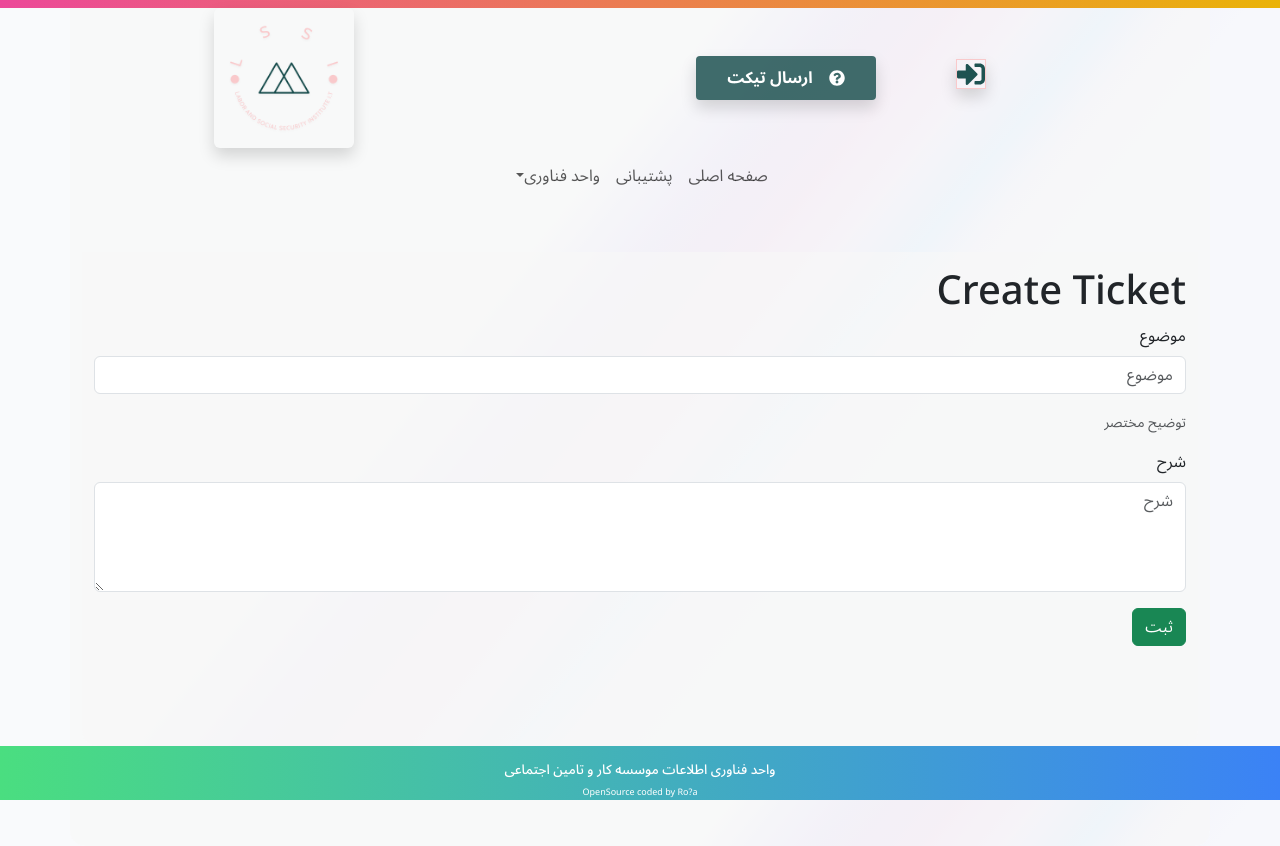
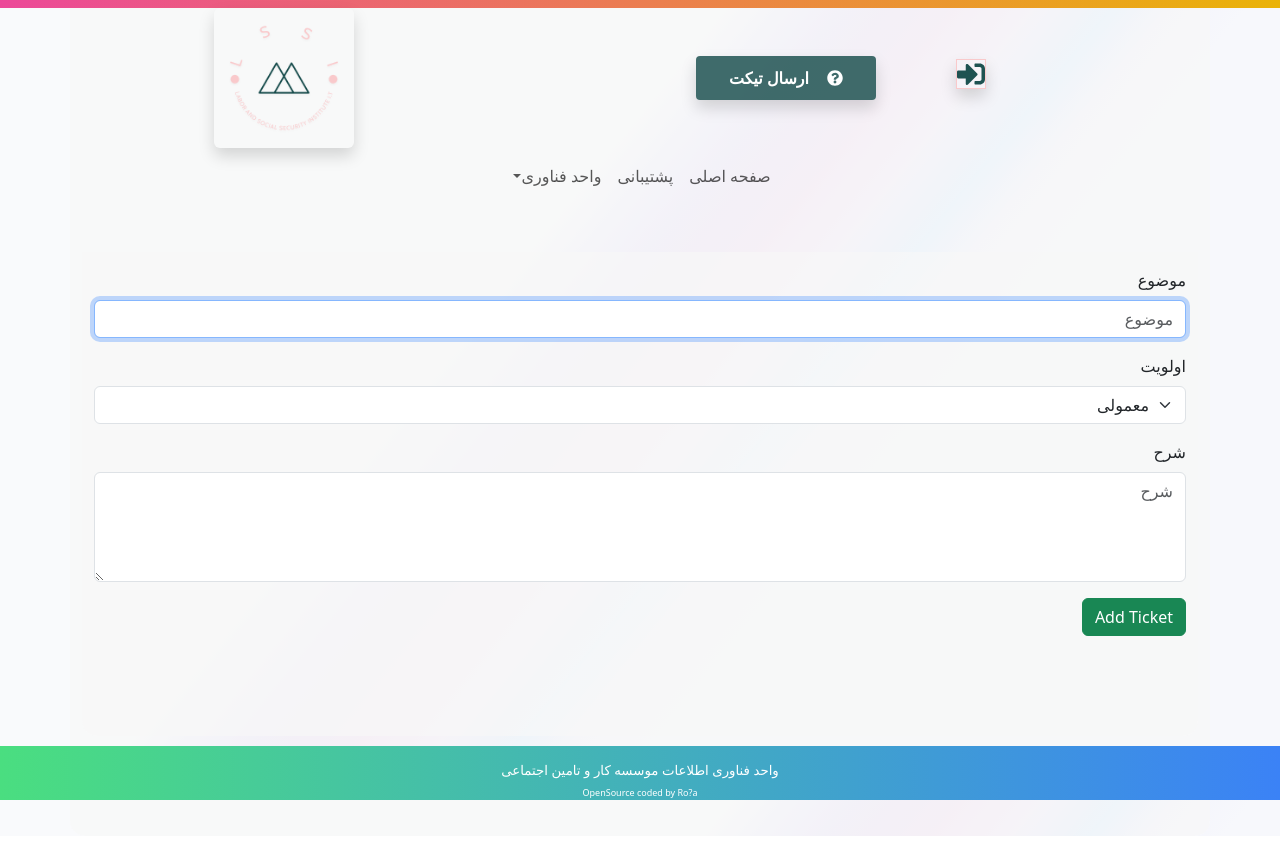
Before and after one commit to Rojahm/ticketing-nextjs-1402-06-13, a Next.js app: page /ticketing/create in a window 1280 px wide. Built offline with nearby package versions, Linux system fonts and the light colour scheme.

Commit message:
ticketing with local api

```diff
--- a/app/globals.css
+++ b/app/globals.css
@@ -33,6 +33,9 @@ body {
     rgba(241, 241, 251, 1) 59%,
     rgba(249, 250, 252, 1) 62%
   );
+}
+.Loading {
+  margin: 0 auto;
 }
 .container {
   background-color: rgba(248, 248, 248, 0.603);
--- a/app/layout.jsx
+++ b/app/layout.jsx
@@ -4,9 +4,6 @@ import "bootstrap/dist/css/bootstrap.css";
 import { Noto_Sans_Arabic } from "next/font/google";
 import Header from "./components/Header";
 import Footer from "./components/Footer";
-import Navigation from "./components/Nav";
-
-const noto = Noto_Sans_Arabic({ subsets: ["arabic"] });
 
 export const metadata = {
   title: "LSSI | IT Dep",
@@ -15,8 +12,8 @@ export const metadata = {
 
 export default function RootLayout({ children }) {
   return (
-    <html lang="en">
-      <body className={noto.className}>
+    <html>
+      <body lang="en">
         <div className="rainbow h-2"></div>
 
         <div className="container">
--- /dev/null
+++ b/app/loading.jsx
@@ -0,0 +1,21 @@
+"use client";
+import { ColorRing } from "react-loader-spinner";
+
+function Loading() {
+  return (
+    <div className="text-center">
+      <ColorRing
+        visible={true}
+        height="80"
+        width="80"
+        ariaLabel="blocks-loading"
+        wrapperStyle={{ margin: "0 auto" }}
+        wrapperClass="blocks-wrapper"
+        colors={["#e15b64", "#f47e60", "#f8b26a", "#abbd81", "#849b87"]}
+      />
+      <p>کمی صبر کنید 😁</p>
+    </div>
+  );
+}
+
+export default Loading;
--- /dev/null
+++ b/app/not-found.jsx
@@ -0,0 +1,15 @@
+import Link from "next/link";
+
+function NotFound() {
+  return (
+    <div className="text-center mt-5">
+      <h2 className="mb-5">404 🙈</h2>
+      <h3 className="mb-3">Page Not Found - این صفحه وجود ندارد 🤷‍♀️</h3>
+      <p>
+        برگرد به <Link href={"/"}>صفحه اصلی</Link>
+      </p>
+    </div>
+  );
+}
+
+export default NotFound;
--- /dev/null
+++ b/app/ticketing/[id]/not-found.jsx
@@ -0,0 +1,15 @@
+import Link from "next/link";
+
+function NotFound() {
+  return (
+    <div className="text-center mt-5">
+      <h2 className="mb-5">404 🙈</h2>
+      <h3 className="mb-3">Ticket Not Found - این تیکت وجود ندارد 🤷‍♀️ 💀 </h3>
+      <p>
+        برگرد به <Link href={"/ticketing"}>لیست تیکت ها</Link>
+      </p>
+    </div>
+  );
+}
+
+export default NotFound;
--- a/app/ticketing/[id]/page.jsx
+++ b/app/ticketing/[id]/page.jsx
@@ -1,13 +1,13 @@
 import { notFound } from "next/navigation";
 
-// get params ahead to render static pages for every params on server
-export async function generateStaticParams() {
-  const res = await fetch("http://localhost:4000/tickets");
-  const tickets = res.json();
-  return tickets.map((ticket) => ({
-    id: ticket.id,
-  }));
-}
+// // get params ahead to render static pages for every params on server
+// export async function generateStaticParams() {
+//   const res = await fetch("http://localhost:4000/tickets");
+//   const tickets = res.json();
+//   return tickets.map((ticket) => ({
+//     id: ticket.id,
+//   }));
+// }
 
 async function getTickets(id) {
   const res = await fetch(`http://localhost:4000/tickets/${id}`);
--- /dev/null
+++ b/app/ticketing/create/CreateForm.jsx
@@ -0,0 +1,117 @@
+"use client";
+import Button from "react-bootstrap/Button";
+import Form from "react-bootstrap/Form";
+import { useRouter } from "next/navigation";
+import { useState } from "react";
+
+function CreateForm() {
+  const router = useRouter();
+
+  const [title, setTitle] = useState("");
+  const [body, setBody] = useState("");
+  const [priority, setPriority] = useState("low");
+  const [isLoading, setIsLoading] = useState(false);
+
+  const handleSubmit = async (e) => {
+    e.preventDefault();
+    setIsLoading(true);
+
+    const ticket = {
+      title,
+      body,
+      priority,
+      user_email: "lssi@lssi.ir",
+    };
+
+    const res = await fetch("http://localhost:4000/tickets", {
+      method: "POST",
+      headers: { "Content-Type": "application/json" },
+      body: JSON.stringify(ticket),
+    });
+
+    if (res.status === 201) {
+      router.refresh();
+      router.push("/ticketing");
+    }
+  };
+
+  return (
+    <>
+      <Form onSubmit={handleSubmit}>
+        <Form.Group className="mb-3">
+          <Form.Label>موضوع</Form.Label>
+          <Form.Control
+            size="md"
+            type="text"
+            placeholder="موضوع"
+            value={title}
+            autoFocus={true}
+            onChange={(e) => setTitle(e.target.value)}
+          />
+        </Form.Group>
+        <Form.Group>
+          <Form.Label>اولویت</Form.Label>
+          <Form.Select
+            value={priority}
+            onChange={(e) => setPriority(e.target.value)}
+          >
+            <option value={"low"}>معمولی</option>
+            <option value={"medium"}>بالا</option>
+            <option value={"high"}>بحرانی</option>
+          </Form.Select>
+        </Form.Group>
+        <Form.Group className="mb-3" controlId="exampleForm.ControlTextarea1">
+          <Form.Label>شرح</Form.Label>
+          <Form.Control
+            as="textarea"
+            rows={4}
+            placeholder="شرح"
+            value={body}
+            onChange={(e) => setBody(e.target.value)}
+          />
+        </Form.Group>
+
+        <Button variant="success" type="submit" disabled={isLoading}>
+          {isLoading && <span>Adding...</span>}
+          {!isLoading && <span>Add Ticket</span>}
+        </Button>
+      </Form>
+      {/* <form onSubmit={handleSubmit} className="">
+        <label>
+          <span>Title:</span>
+          <input
+            required
+            type="text"
+            value={title}
+            onChange={(e) => setTitle(e.target.value)}
+          />
+        </label>
+        <label>
+          <span>شرح:</span>
+          <textarea
+            required
+            value={body}
+            onChange={(e) => setBody(e.target.value)}
+          />
+        </label>
+        <label>
+          <span>Priority:</span>
+          <select
+            value={priority}
+            onChange={(e) => setPriority(e.target.value)}
+          >
+            <option value="low">Low Priority</option>
+            <option value="medium">Medium Priority</option>
+            <option value="high">High Priority</option>
+          </select>
+        </label>
+        <button className="btn-primary" disabled={isLoading}>
+          {isLoading && <span>Adding...</span>}
+          {!isLoading && <span>Add Ticket</span>}
+        </button>
+      </form> */}
+    </>
+  );
+}
+
+export default CreateForm;
--- a/app/ticketing/create/page.jsx
+++ b/app/ticketing/create/page.jsx
@@ -1,26 +1,9 @@
-"use client";
-import Button from "react-bootstrap/Button";
-import Form from "react-bootstrap/Form";
+import CreateForm from "./CreateForm";
 
 const CreateTicket = () => {
   return (
     <div className="CreateTicket">
-      <h1>Create Ticket</h1>
-      <Form>
-        <Form.Group className="mb-3">
-          <Form.Label>موضوع</Form.Label>
-          <Form.Control size="md" type="text" placeholder="موضوع" />
-          <Form.Text className="text-muted">توضیح مختصر</Form.Text>
-        </Form.Group>
-        <Form.Group className="mb-3" controlId="exampleForm.ControlTextarea1">
-          <Form.Label>شرح</Form.Label>
-          <Form.Control as="textarea" rows={4} placeholder="شرح" />
-        </Form.Group>
-
-        <Button variant="success" type="submit">
-          ثبت
-        </Button>
-      </Form>
+      <CreateForm />
     </div>
   );
 };
--- a/app/ticketing/list/page.jsx
+++ b/app/ticketing/list/page.jsx
@@ -1,6 +1,8 @@
 import Link from "next/link";
 
 async function getTickets() {
+  //imitate delay
+  await new Promise((resolve) => setTimeout(resolve, 3000));
   const res = await fetch("http://localhost:4000/tickets", {
     next: {
       revalidate: 0, //not using cache data, bit slower but updated every time
--- a/app/ticketing/page.jsx
+++ b/app/ticketing/page.jsx
@@ -1,3 +1,5 @@
+import Loading from "../loading";
+import { Suspense } from "react";
 import TicketListPage from "./list/page";
 
 function TicketPage() {
@@ -5,13 +7,15 @@ function TicketPage() {
     <main>
       <nav>
         <div>
-          <h2>Tickets</h2>
+          <h2>لیست تیکت ها</h2>
           <p>
-            <small>Currently Open Tickets.</small>
+            <small>تیکت های باز.</small>
           </p>
         </div>
       </nav>
-      <TicketListPage />
+      <Suspense fallback={<Loading />}>
+        <TicketListPage />
+      </Suspense>
     </main>
   );
 }
--- a/package.json
+++ b/package.json
@@ -19,6 +19,7 @@
     "react-bootstrap": "^2.8.0",
     "react-dom": "18.2.0",
     "react-icons": "^4.11.0",
+    "react-loader-spinner": "^5.4.5",
     "tailwindcss": "3.3.3"
   }
 }
```
Also changed, not shown: _data/tickets.json (+28 -0 lines), 2 other files (tests, documents, lock files or other folders).
